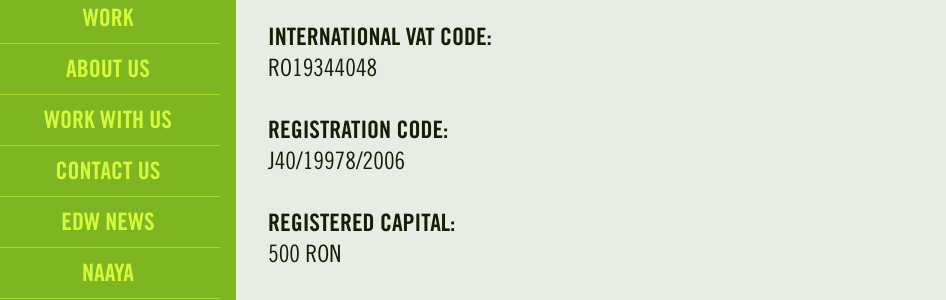
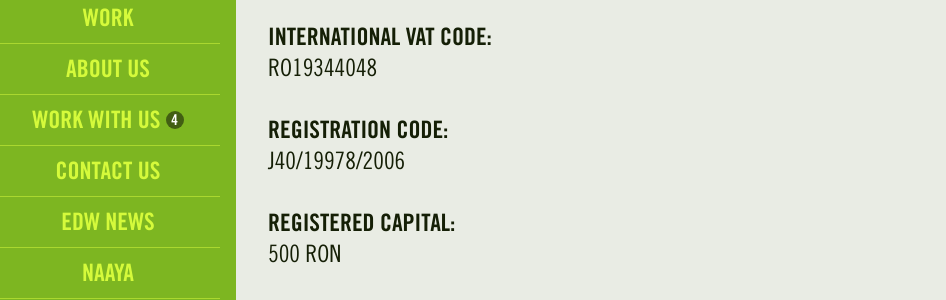
Before and after one commit to eaudeweb/eaudeweb.github.com, a Jekyll site: the page built from company.markdown, in a window 1280 px wide. Shown: the part 264-564 px from the top of the page, without its empty margins (20-966 px from the left). Built offline with Jekyll 4.4.1, drawn with Linux system fonts in a browser that asks for light colours; nearby versions of some CDN libraries.

Commit message:
include bullet with number of job postings

```diff
--- a/_layouts/base.html
+++ b/_layouts/base.html
@@ -65,7 +65,7 @@
           <li {% if current-section == section_id %}
               class="selected"{% endif %}>
             <a href="/#{{ section_id }}"
-               title="{{ section.title }}">{{ menu-label }}</a></li>
+               title="{{ section.title }}">{{ menu-label }}{% if section_id contains 'work-with-us' %} <span>4</span>{% endif %}</a></li>
         {% endfor %}
 
       </ul>
```
